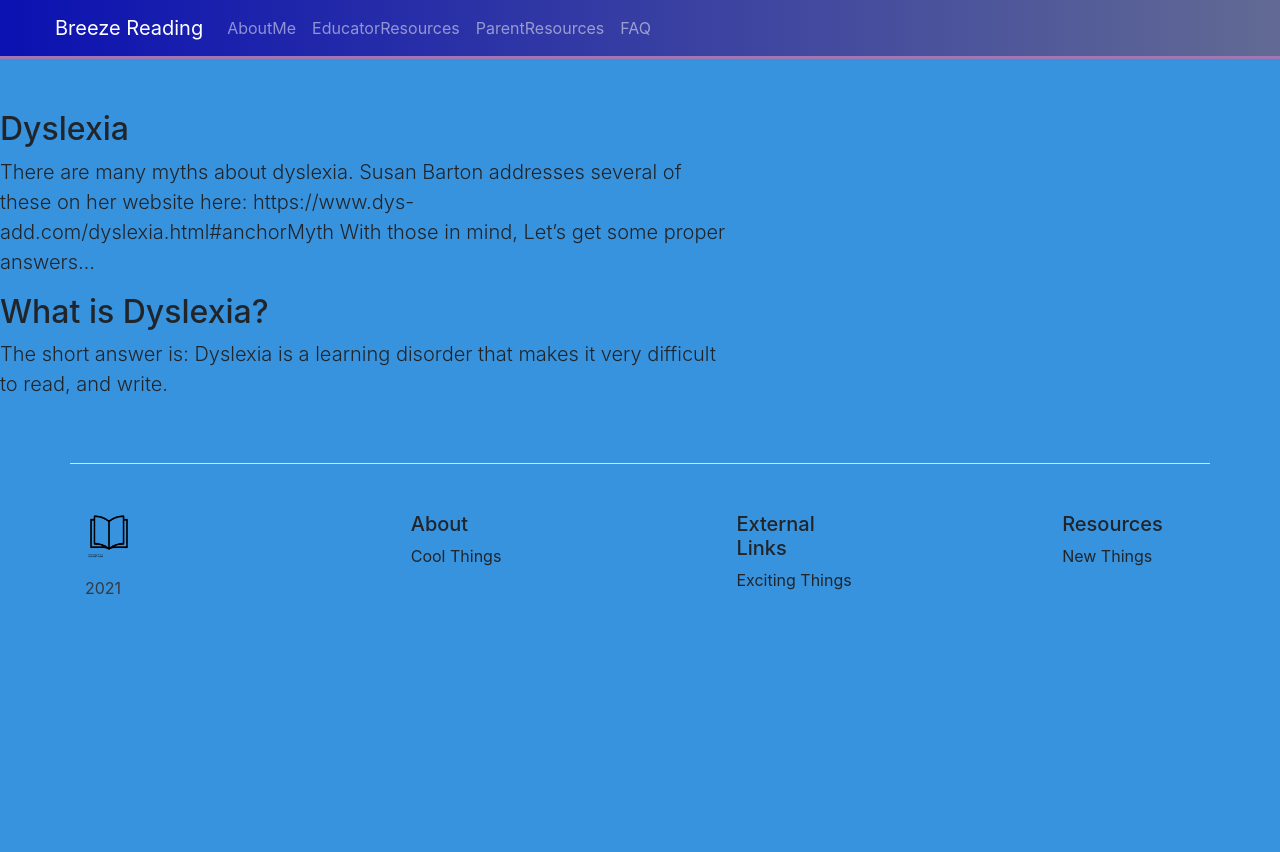
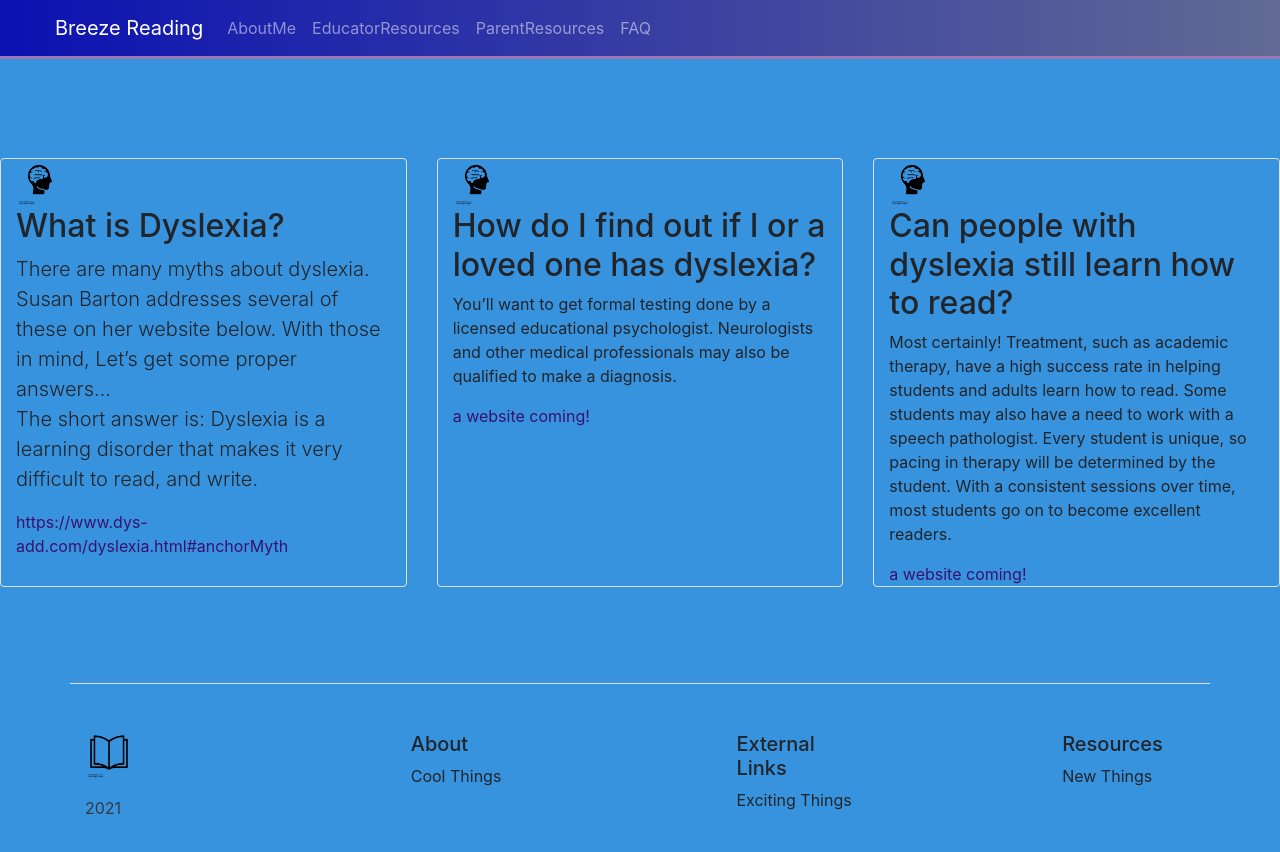
Before and after one commit to KristaMarbury/at-site, a React (Create React App) app: page /parentresources in a window 1280 px wide. Shown: the top 852 px of the page. Before the commit the page ends 800 px from the top, so only its background shows below. Built offline with nearby package versions, Linux system fonts and the light colour scheme.

Commit message:
update d the parent resources page, tried out a template that i am not sure is clutch but i think its a nice start.

```diff
--- a/src/App.css
+++ b/src/App.css
@@ -69,6 +69,11 @@ img {
   height: 51rem;
 }
 
+/* custom link color for pizazz */
+.linkcolor {
+  color: rgba(58, 11, 105, 0.952);
+}
+
 /* AboutMe-------------------------------------------------------------------------- */
 
 /* EducatorResources-------------------------------------------------------------------------- */
--- a/src/pages/About.js
+++ b/src/pages/About.js
@@ -35,8 +35,7 @@ const About = () => {
           </div>
           <div class="col-sm-5 offset-sm-2 col-md-6 offset-md-0">
             <img
-              className="afropic"
-              class="d-block mx-auto mb-4 img-responsive"
+              class="d-block mx-auto mb-4 img-responsive afropic"
               src={afro}
               alt="headshot of Barbara Marbury"
             />
--- a/src/pages/ParentResources.js
+++ b/src/pages/ParentResources.js
@@ -1,25 +1,146 @@
 import React from "react";
 // import { Link } from "react-router-dom";
+import brain from "./images/nounbrain.png";
 
 const ParentResources = () => {
   return (
     <main>
-      <div class="row featurrette">
-        <div class="col-md-7">
-          <h2 class="featurrette-heading">Dyslexia</h2>
+      <section class="row g-4 py-5 row-cols-1 row-cols-lg-3">
+        <div class="col d-flex align-items start">
+          <div class="feature col border rounded">
+            <div class="icon-square flex-shrink-0 me-3">
+              <img
+                class="smalls"
+                src={brain}
+                alt="a cartoon brain inside a person's head"
+              />
+            </div>
+            <h2>What is Dyslexia?</h2>
+            <p class="lead">
+              There are many myths about dyslexia. Susan Barton addresses
+              several of these on her website below. With those in mind, Let’s
+              get some proper answers…<br></br> The short answer is: Dyslexia is
+              a learning disorder that makes it very difficult to read, and
+              write.
+            </p>
+            <a
+              href="https://www.dys-add.com/dyslexia.html#anchorMyth"
+              class="linkcolor"
+            >
+              https://www.dys-add.com/dyslexia.html#anchorMyth
+            </a>
+          </div>
+        </div>
+        <div class="col d-flex align-items start">
+          <div class="feature col border rounded">
+            <div class="icon-square flex-shrink-0 me-3">
+              <img
+                class="smalls"
+                src={brain}
+                alt="a cartoon brain inside a person's head"
+              />
+            </div>
+            <h2>How do I find out if I or a loved one has dyslexia?</h2>
+            <p>
+              You’ll want to get formal testing done by a licensed educational
+              psychologist. Neurologists and other medical professionals may
+              also be qualified to make a diagnosis.
+            </p>
+            <a href="#" class="linkcolor">
+              a website coming!
+            </a>
+          </div>
+        </div>
+        <div class="col d-flex align-items start">
+          <div class="feature col border rounded">
+            <div class="icon-square flex-shrink-0 me-3">
+              <img
+                class="smalls"
+                src={brain}
+                alt="a cartoon brain inside a person's head"
+              />
+            </div>
+            <h2>Can people with dyslexia still learn how to read?</h2>
+            <p>
+              Most certainly! Treatment, such as academic therapy, have a high
+              success rate in helping students and adults learn how to read.
+              Some students may also have a need to work with a speech
+              pathologist. Every student is unique, so pacing in therapy will be
+              determined by the student. With a consistent sessions over time,
+              most students go on to become excellent readers.
+            </p>
+            <a href="#" class="linkcolor">
+              a website coming!
+            </a>
+          </div>
+        </div>
+      </section>
+
+      {/* <section class="row g-4 py-5 row-cols-1 row-cols-lg-3">
+        <div class="feature col">
+          <div class="feature-icon bg-primary bg-gradient">
+            <img
+              class="d-flex align-items-center mb-3 link-dark smalls"
+              src={brain}
+              alt="a cartoon brain inside a person's head"
+            />
+          </div>
+          <h2 class="featurrette-heading">What is Dyslexia?</h2>
           <p class="lead">
             There are many myths about dyslexia. Susan Barton addresses several
-            of these on her website here:
-            https://www.dys-add.com/dyslexia.html#anchorMyth With those in mind,
-            Let’s get some proper answers…
+            of these on her website below. With those in mind, Let’s get some
+            proper answers…
           </p>
+          <a
+            href="https://www.dys-add.com/dyslexia.html#anchorMyth"
+            class="icon-link"
+          >
+            https://www.dys-add.com/dyslexia.html#anchorMyth
+          </a>
+        </div>
+        <div class="feature col">
+          <div class="feature-icon bg-primary bg-gradient">
+            <img
+              class="d-flex align-items-center mb-3 link-dark smalls"
+              src={brain}
+              alt="a cartoon brain inside a person's head"
+            />
+          </div>
           <h2 class="featurrette-heading">What is Dyslexia?</h2>
           <p class="lead">
-            The short answer is: Dyslexia is a learning disorder that makes it
-            very difficult to read, and write.
+            There are many myths about dyslexia. Susan Barton addresses several
+            of these on her website below. With those in mind, Let’s get some
+            proper answers…
           </p>
+          <a
+            href="https://www.dys-add.com/dyslexia.html#anchorMyth"
+            class="icon-link"
+          >
+            https://www.dys-add.com/dyslexia.html#anchorMyth
+          </a>
         </div>
-      </div>
+        <div class="feature col">
+          <div class="feature-icon bg-primary bg-gradient">
+            <img
+              class="d-flex align-items-center mb-3 link-dark smalls"
+              src={brain}
+              alt="a cartoon brain inside a person's head"
+            />
+          </div>
+          <h2 class="featurrette-heading">What is Dyslexia?</h2>
+          <p class="lead">
+            There are many myths about dyslexia. Susan Barton addresses several
+            of these on her website below. With those in mind, Let’s get some
+            proper answers…
+          </p>
+          <a
+            href="https://www.dys-add.com/dyslexia.html#anchorMyth"
+            class="icon-link"
+          >
+            https://www.dys-add.com/dyslexia.html#anchorMyth
+          </a>
+        </div>
+      </section> */}
     </main>
   );
 };
```
Also changed, not shown: src/pages/images/nounbrain.png (added).
